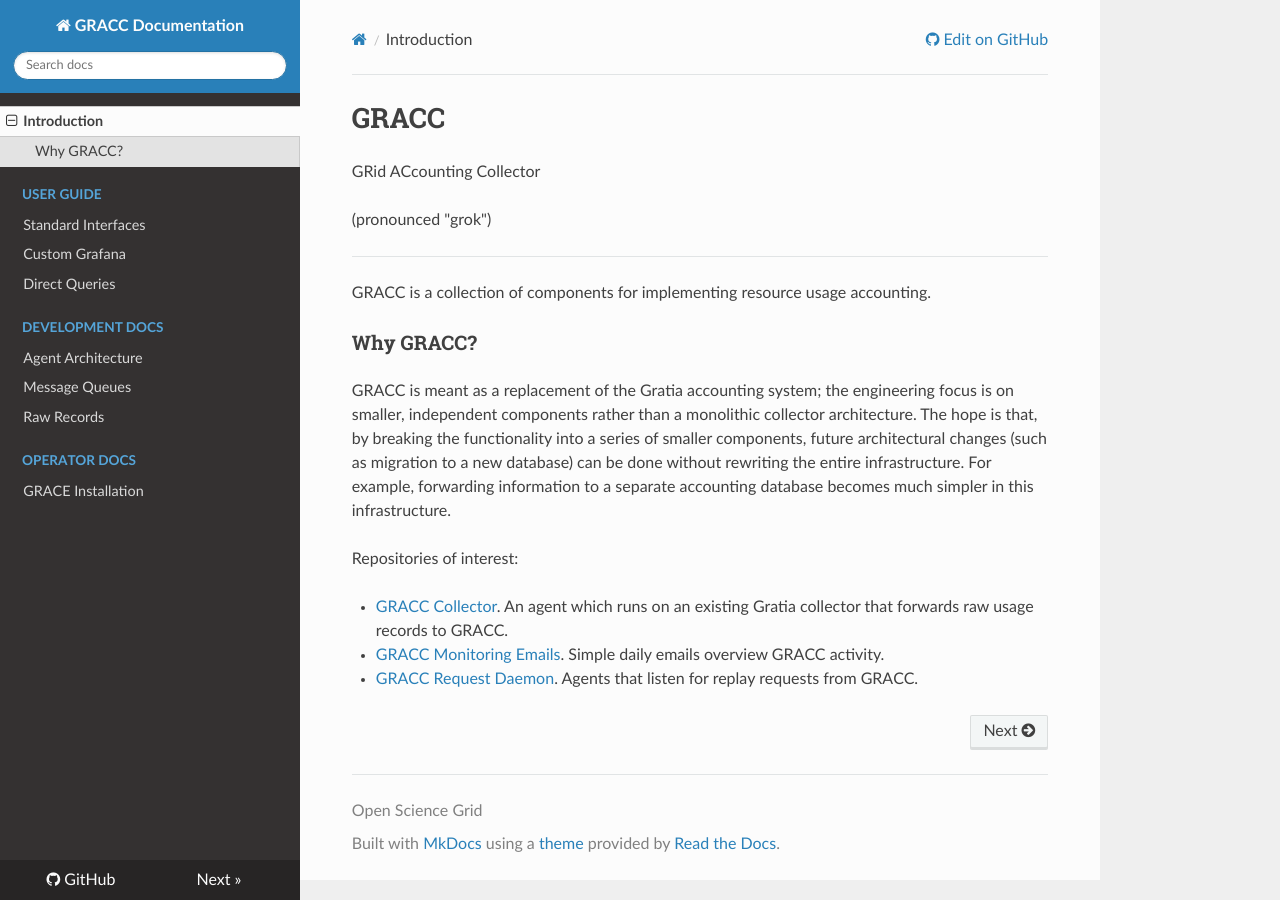
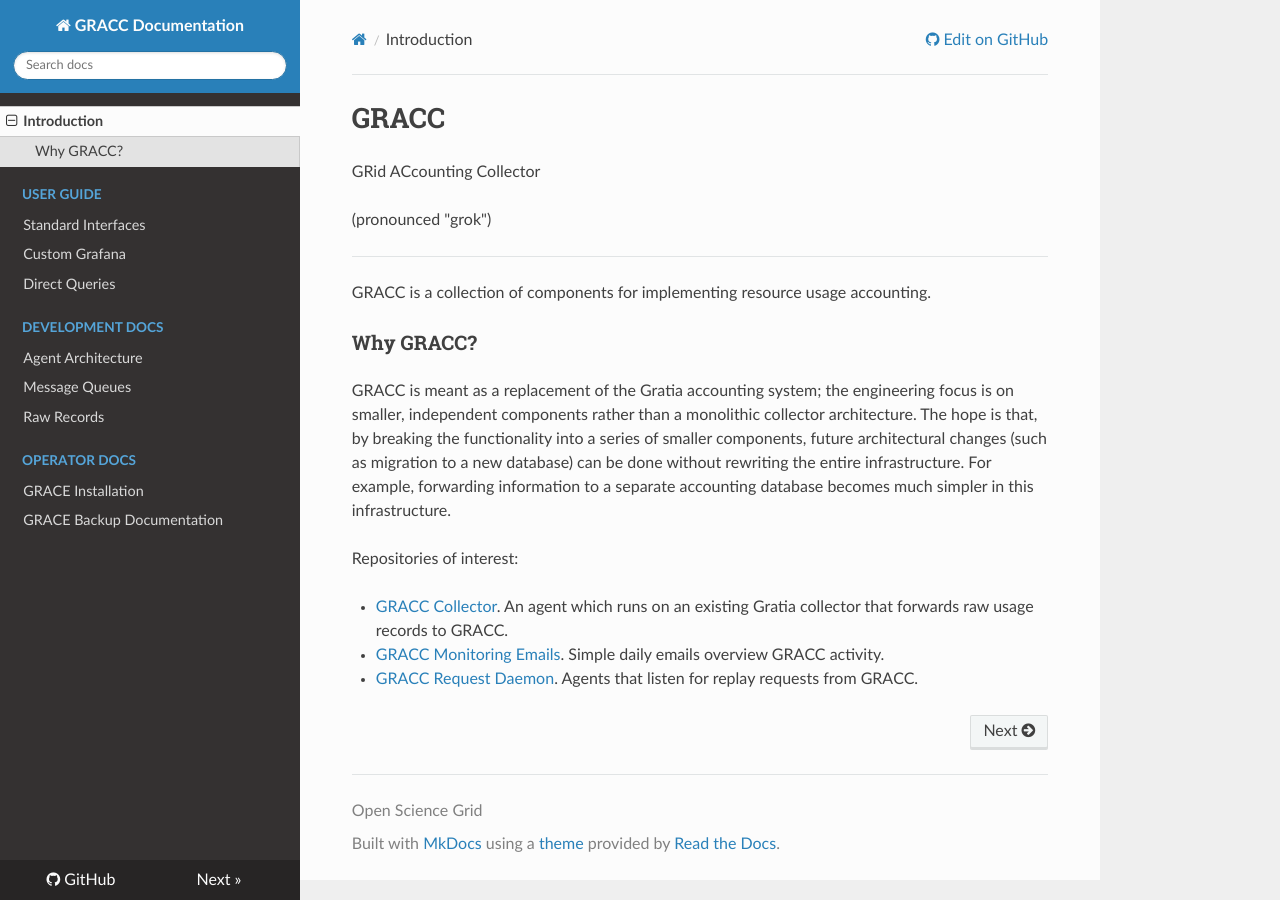
Before and after one commit to zvada/gracc, an MkDocs documentation site: the page built from docs/index.md, in a window 1280 px wide. Built offline with MkDocs 1.6.1, drawn with Linux system fonts in a browser that asks for light colours; nearby versions of some CDN libraries; old or Windows-style settings are respelled for this version of MkDocs.

Commit message:
Add the backups.md to the index.

```diff
--- a/mkdocs.yml
+++ b/mkdocs.yml
@@ -16,6 +16,7 @@
     - Raw Records: dev-docs/raw-records.md
   - Operator Docs:
     - GRACE Installation: dev-docs/install-grace-db.md
+    - GRACE Backup Documentation: dev-docs/backups.md
 
 extra_css:
   - css/extra.css
```
